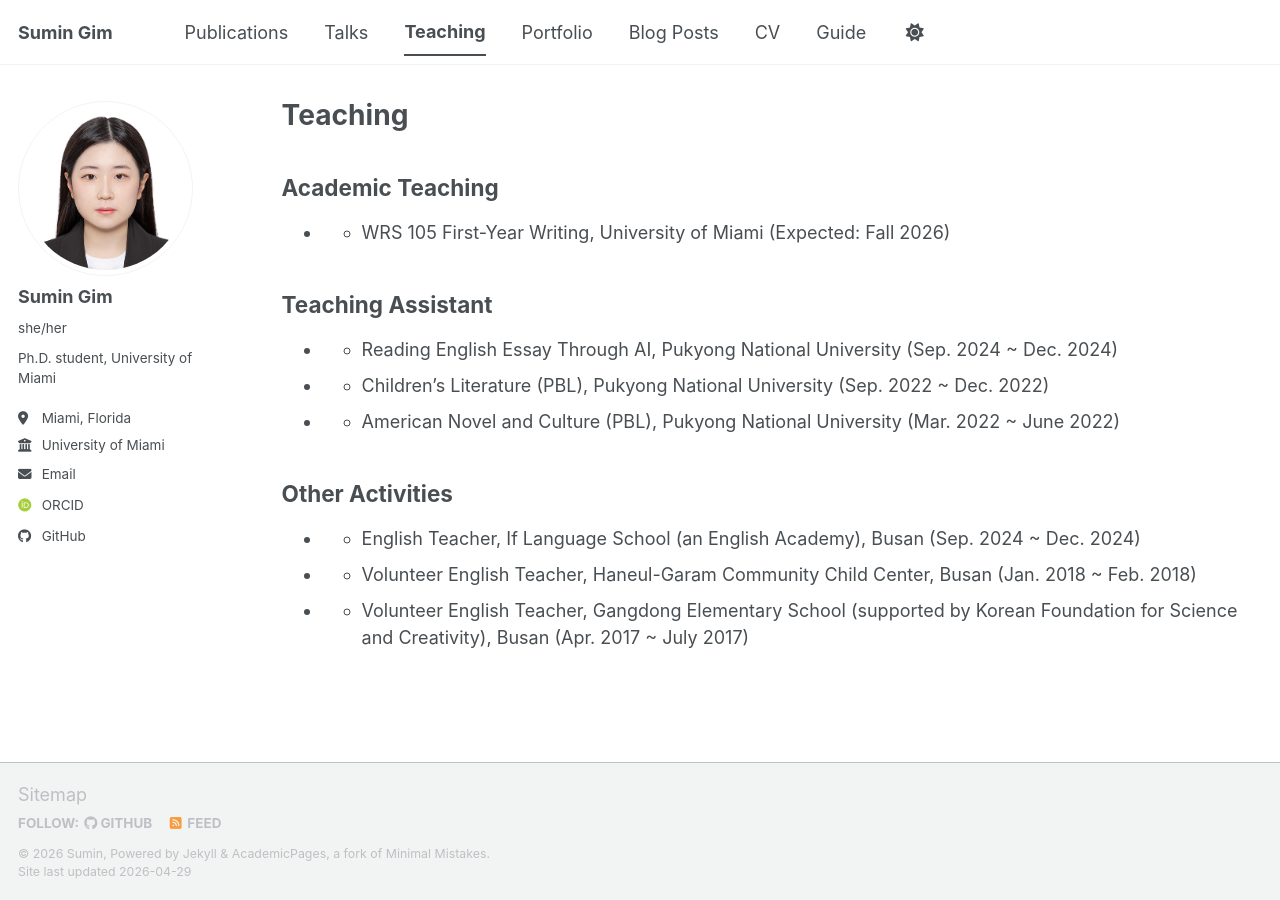
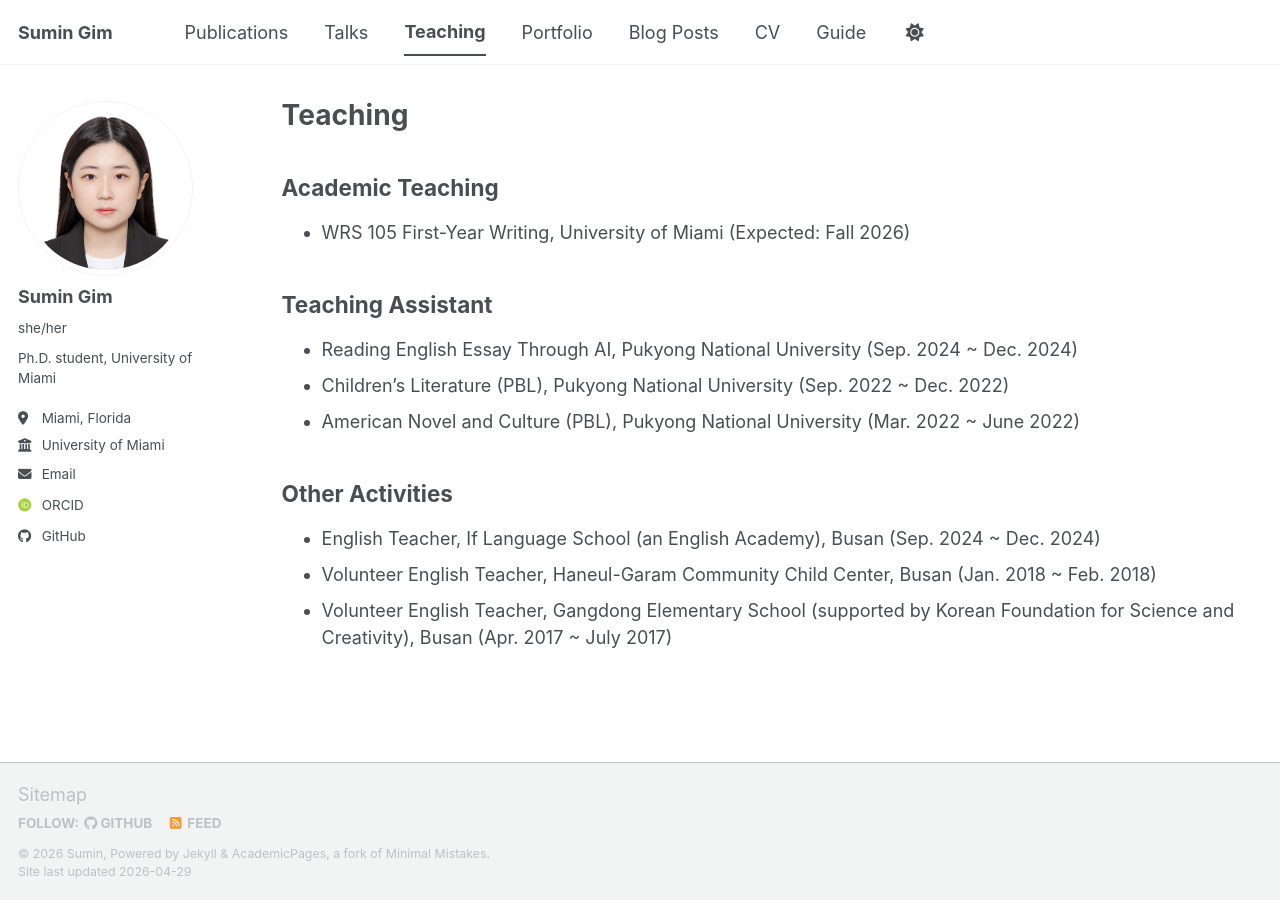
Before and after one commit to std33793/std33793.github.io, a Jekyll site: the page built from _pages/teaching.md, in a window 1280 px wide. Built offline with Jekyll 4.4.1, drawn with Linux system fonts in a browser that asks for light colours; some web fonts are replaced; a script bundle is joined from its source files by our own code; library files that are not in the unit come from our copies.

```diff
--- a/_pages/teaching.md
+++ b/_pages/teaching.md
@@ -7,16 +7,16 @@ author_profile: true
 
 ## Academic Teaching
 
-* - WRS 105 First-Year Writing, University of Miami (Expected: Fall 2026)
+* WRS 105 First-Year Writing, University of Miami (Expected: Fall 2026)
 
 ## Teaching Assistant
 
-* - Reading English Essay Through AI, Pukyong National University (Sep. 2024 ~ Dec. 2024)
-* - Children's Literature (PBL), Pukyong National University (Sep. 2022 ~ Dec. 2022)
-* - American Novel and Culture (PBL), Pukyong National University (Mar. 2022 ~ June 2022)
+* Reading English Essay Through AI, Pukyong National University (Sep. 2024 ~ Dec. 2024)
+* Children's Literature (PBL), Pukyong National University (Sep. 2022 ~ Dec. 2022)
+* American Novel and Culture (PBL), Pukyong National University (Mar. 2022 ~ June 2022)
 
 ## Other Activities
 
-* - English Teacher, If Language School (an English Academy), Busan (Sep. 2024 ~ Dec. 2024)
-* - Volunteer English Teacher, Haneul-Garam Community Child Center, Busan (Jan. 2018 ~ Feb. 2018)
-* - Volunteer English Teacher, Gangdong Elementary School (supported by Korean Foundation for Science and Creativity), Busan (Apr. 2017 ~ July 2017)
+* English Teacher, If Language School (an English Academy), Busan (Sep. 2024 ~ Dec. 2024)
+* Volunteer English Teacher, Haneul-Garam Community Child Center, Busan (Jan. 2018 ~ Feb. 2018)
+* Volunteer English Teacher, Gangdong Elementary School (supported by Korean Foundation for Science and Creativity), Busan (Apr. 2017 ~ July 2017)
```
